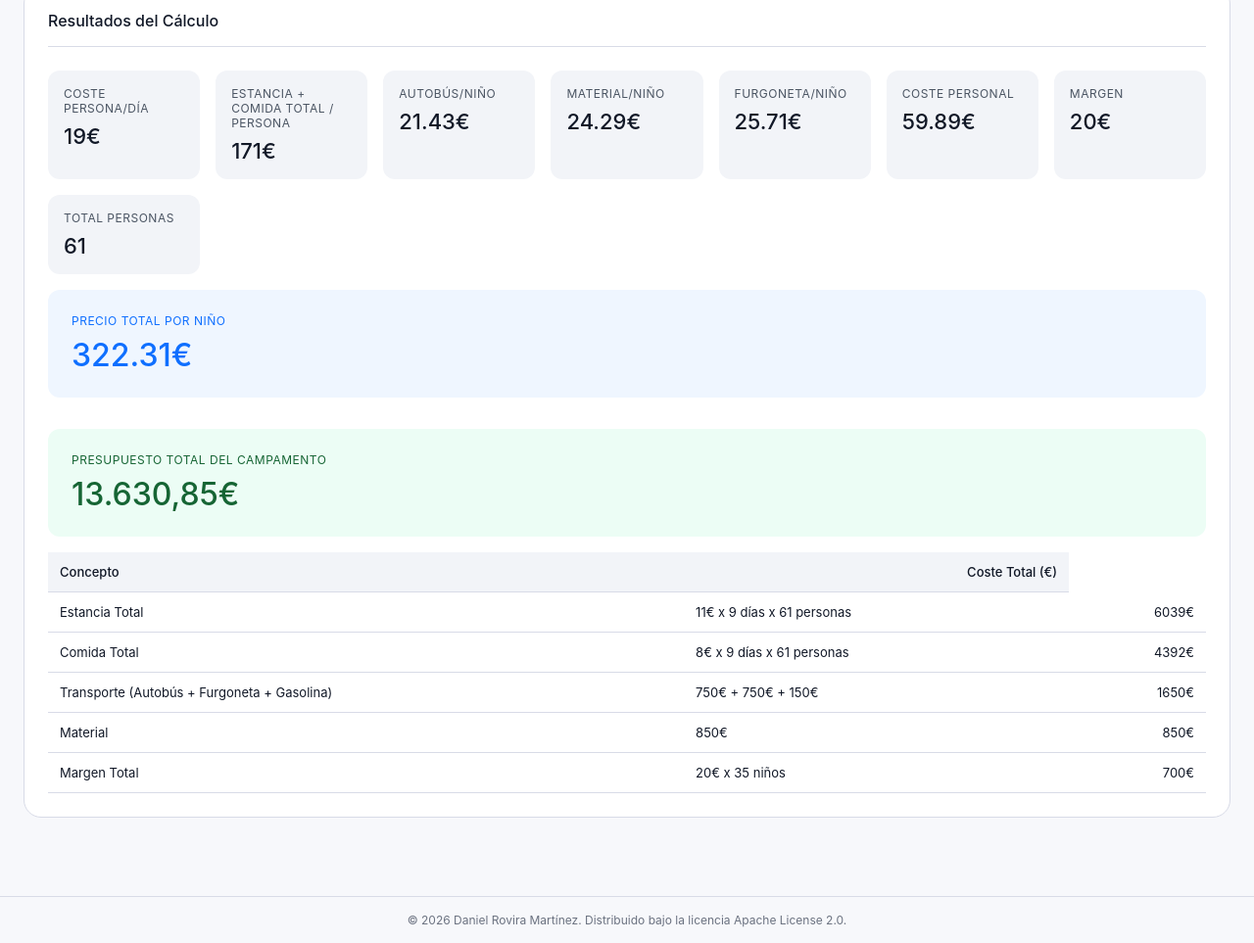
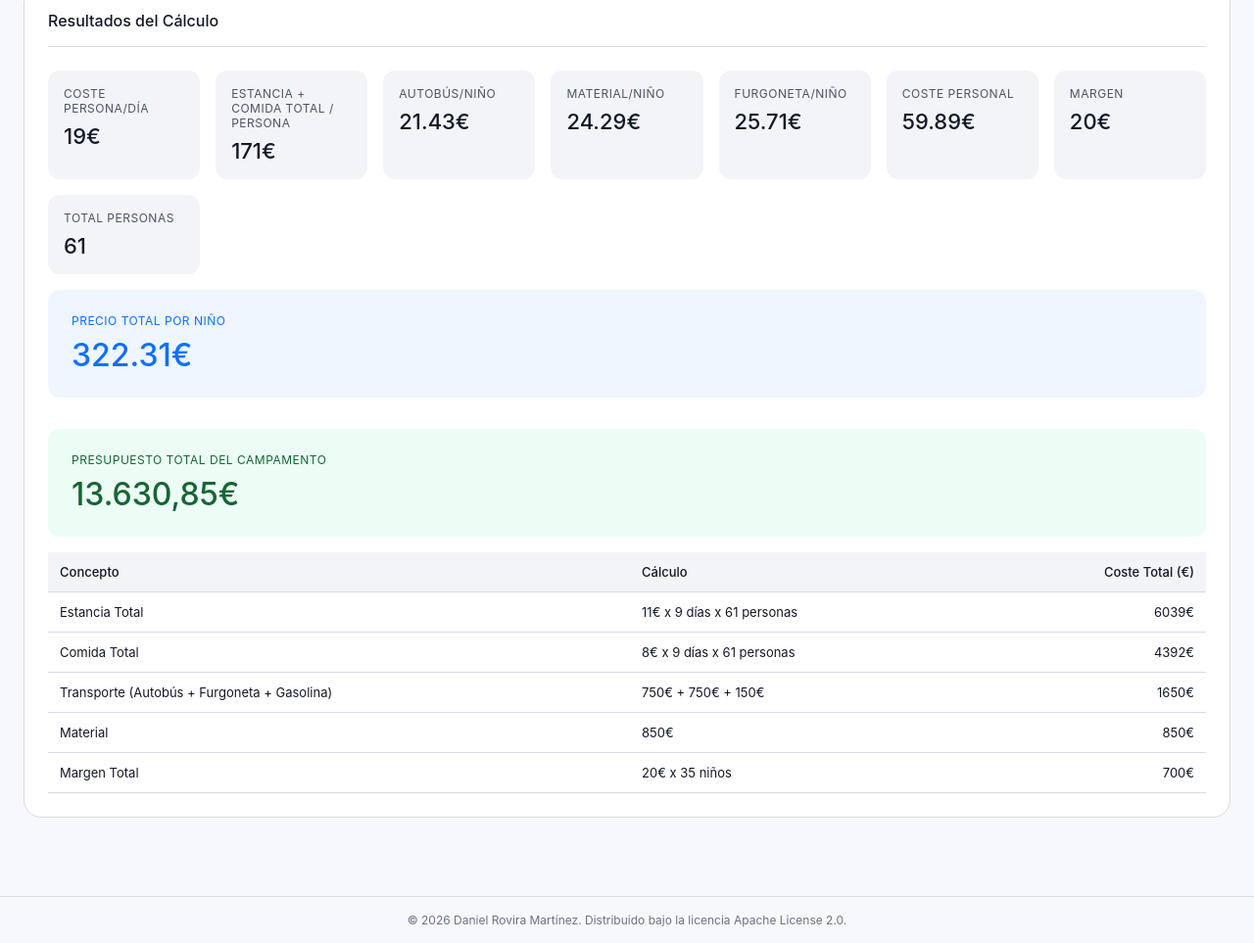
Before and after one commit to pardalaco/Juniors-Presupuestos, a website built with Vite: page calculadora_campamento.html in a window 1280 px wide. Shown: the part 1282-2245 px from the top of the page at 98% size. Built offline with nearby package versions, Linux system fonts and the light colour scheme.

Commit message:
fix: cálculo tabla

```diff
--- a/calculadora_campamento.html
+++ b/calculadora_campamento.html
@@ -328,6 +328,7 @@
           <thead>
             <tr>
               <th>Concepto</th>
+              <th>Cálculo</th>
               <th style="text-align: right">Coste Total (€)</th>
             </tr>
           </thead>
```
